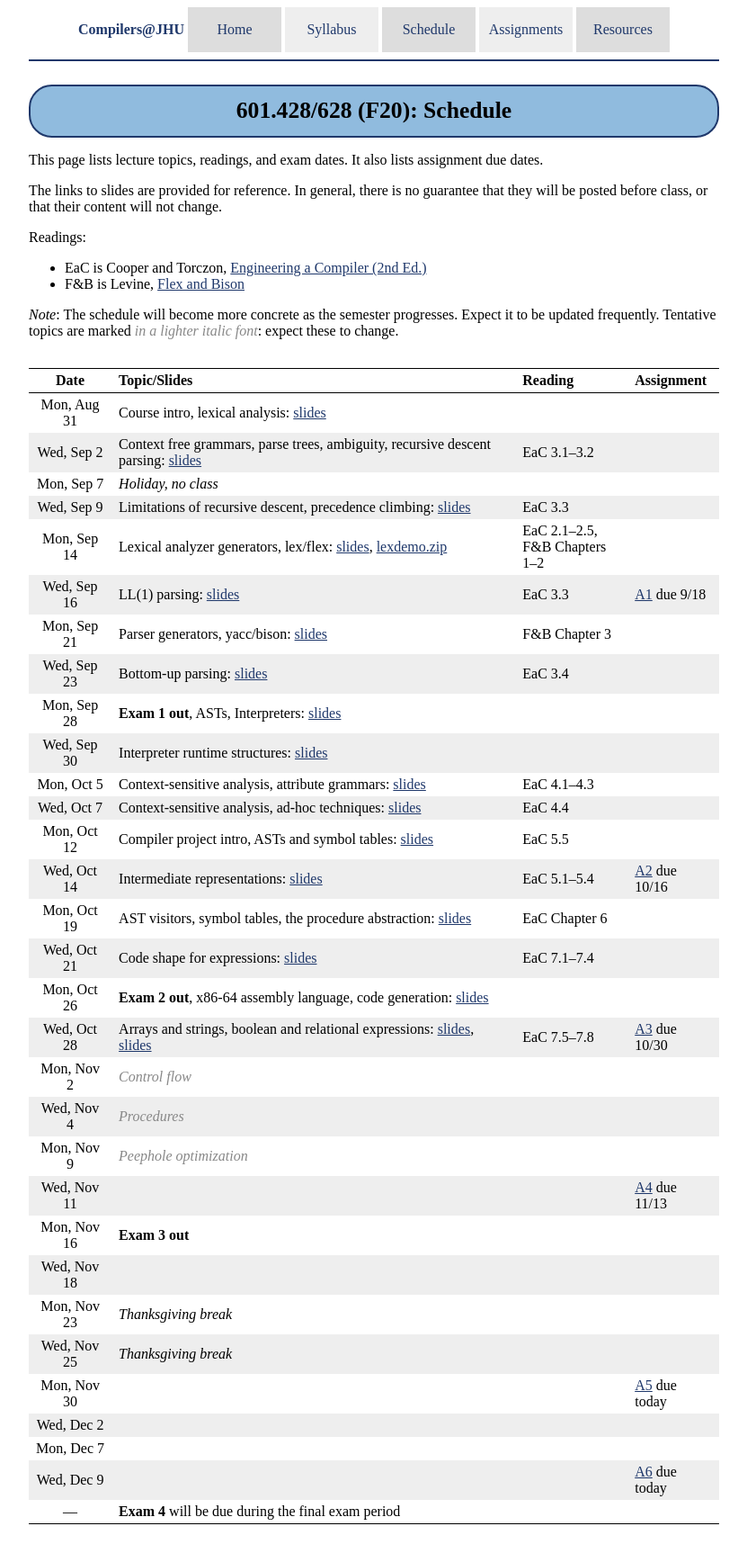
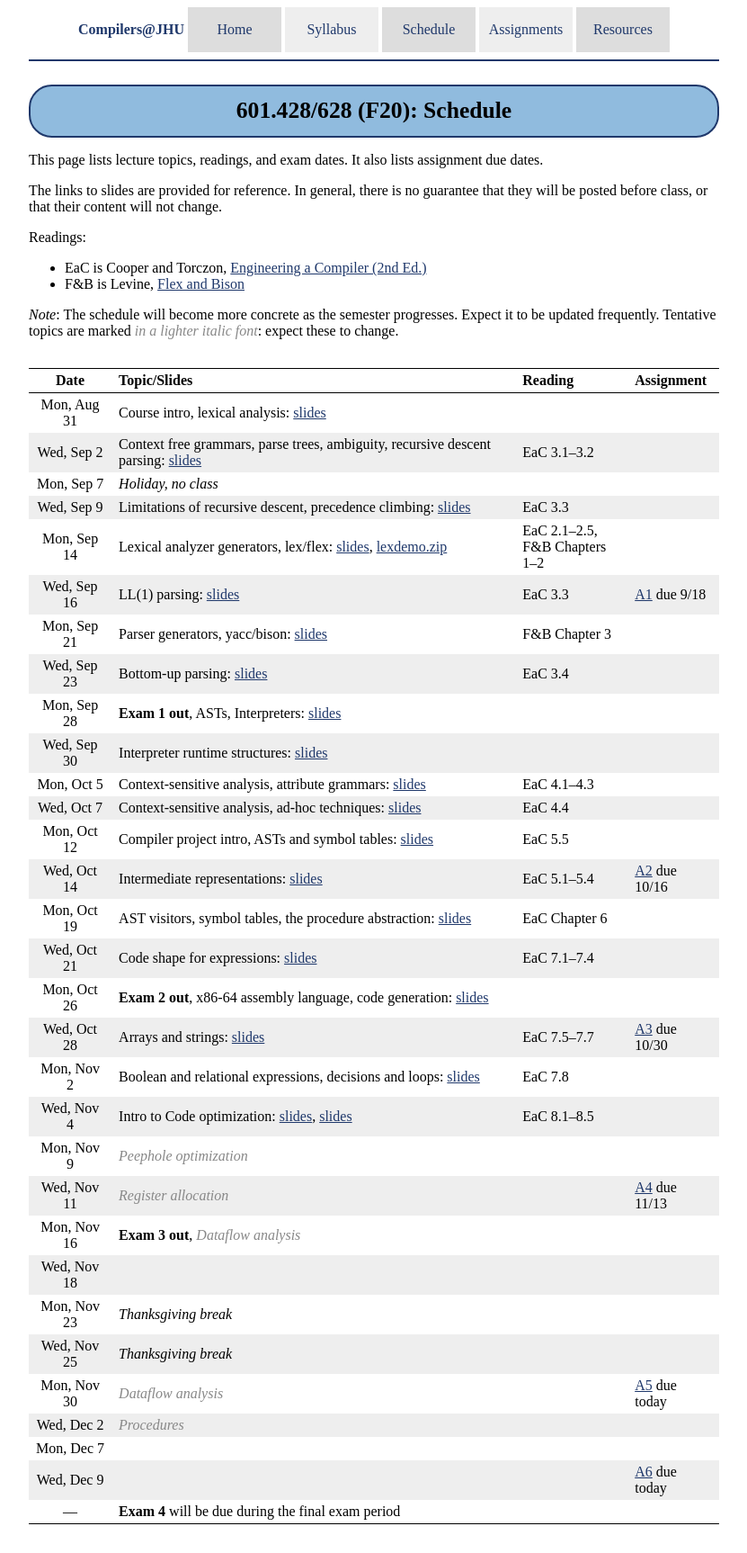
Before and after one commit to jhucompilers/fall2020, a Jekyll site: the page built from schedule.md, in a window 1280 px wide. Shown: the whole page at 90% size, without its empty margins (224-1055 px from the left). Built offline with Jekyll 4.4.1, drawn with Linux system fonts in a browser that asks for light colours.

Commit message:
schedule update

```diff
--- a/schedule.md
+++ b/schedule.md
@@ -33,17 +33,17 @@ Wed, Oct 14 | Intermediate representations: [slides](lectures/Intermediate_Repre
 Mon, Oct 19 | AST visitors, symbol tables, the procedure abstraction: [slides](lectures/The_Procedure_Abstraction_I.pdf) | EaC Chapter 6
 Wed, Oct 21 | Code shape for expressions: [slides](/lectures/Code_Shape_I_Quick_Intro_to_Code_Generation_+_Code_Shape_for_Expressions.pdf) | EaC 7.1–7.4
 Mon, Oct 26 | <b>Exam 2 out</b>, x86-64 assembly language, code generation: [slides](lectures/lecture16-public.pdf) |
-Wed, Oct 28 | Arrays and strings, boolean and relational expressions: [slides](lectures/Code_Shape_II_Arrays_Aggregates_&_Strings.pdf), [slides](lectures/Code_Shape_III_Boolean_and_Relational_Expressions_+_Control_Flow.pdf) | EaC 7.5–7.8 | [A3](assign/assign03.html) due 10/30
-Mon, Nov 2 | <span class="tentative">Control flow</span>  | |
-Wed, Nov 4 | <span class="tentative">Procedures</span>
+Wed, Oct 28 | Arrays and strings: [slides](lectures/Code_Shape_II_Arrays_Aggregates_&_Strings.pdf) | EaC 7.5–7.7 | [A3](assign/assign03.html) due 10/30
+Mon, Nov 2 | Boolean and relational expressions, decisions and loops: [slides](lectures/Code_Shape_III_Boolean_and_Relational_Expressions_+_Control_Flow.pdf)  | EaC 7.8 |
+Wed, Nov 4 | Intro to Code optimization: [slides](lectures/Introduction_to_Optimization_terminology_&_local_value_numbering.pdf), [slides](Regional_Optimization_Superlocal_Value_Numbering_and_Loop_Unrolling.pdf) | EaC 8.1–8.5 |
 Mon, Nov 9 | <span class="tentative">Peephole optimization</span>
-Wed, Nov 11 |  | | [A4](assign/assign04.html) due 11/13
-Mon, Nov 16 | <b>Exam 3 out</b>
-Wed, Nov 18 |
+Wed, Nov 11 | <span class="tentative">Register allocation</span> | | [A4](assign/assign04.html) due 11/13
+Mon, Nov 16 | <b>Exam 3 out</b>, <span class="tentative">Dataflow analysis</span>
+Wed, Nov 18 | <span class="tentative"></span>
 Mon, Nov 23 | *Thanksgiving break*
 Wed, Nov 25 | *Thanksgiving break*
-Mon, Nov 30 |  | | [A5](assign/assign05.html) due today
-Wed, Dec 2 |
-Mon, Dec 7 |
-Wed, Dec 9 |  | | [A6](assign/assign06.html) due today
+Mon, Nov 30 | <span class="tentative">Dataflow analysis</span>  | | [A5](assign/assign05.html) due today
+Wed, Dec 2 | <span class="tentative">Procedures</span>
+Mon, Dec 7 | <span class="tentative"></span>
+Wed, Dec 9 | <span class="tentative"></span> | | [A6](assign/assign06.html) due today
 —          | <b>Exam 4</b> will be due during the final exam period
```
Also changed, not shown: 2 other files.
